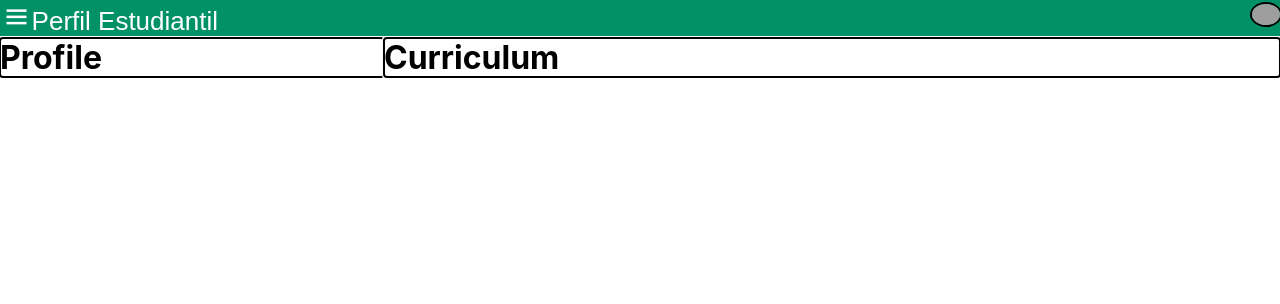
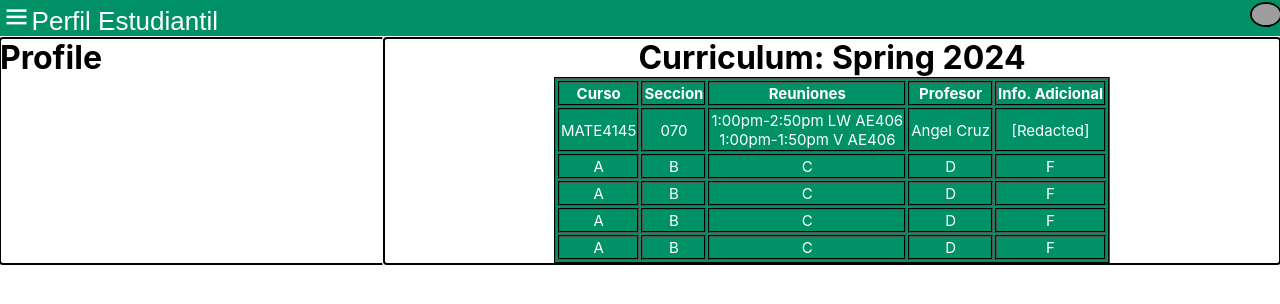
Before and after one commit to uprm-inso4101-2023-2024-s2/semester-project-studentenrollmentsystem, a React (Create React App) app: page / in a window 1280 px wide. Shown: the top 304 px of the page. Built offline with nearby package versions, Linux system fonts and the light colour scheme; grey boxes are pictures that could not be loaded.

Commit message:
Progress

```diff
--- a/src/components/courseTable.js
+++ b/src/components/courseTable.js
@@ -1,9 +1,57 @@
 import React from "react";
 import styles from "../styles/components/courseTable.module.scss";
 
-export default function courseTable()
+export default function Coursetable()
 {
     return(
-    <h1>A</h1>
+        <table className={styles.Coursetable}>
+        <tr>
+            <th>Curso</th>
+            <th>Seccion</th>
+            <th>Reuniones</th>
+            <th>Profesor</th>
+            <th>Info. Adicional</th>
+        </tr>
+        <tr>
+            <td>MATE4145</td>
+            <td>070</td>
+            <td>
+                1:00pm-2:50pm LW AE406
+                <br/>1:00pm-1:50pm V AE406
+            </td>
+            <td>
+                Angel Cruz
+            </td>
+            <td>[Redacted]</td>
+        </tr>
+        <tr>
+            <td>A</td>
+            <td>B</td>
+            <td>C</td>
+            <td>D</td>
+            <td>F</td>
+        </tr>
+        <tr>
+            <td>A</td>
+            <td>B</td>
+            <td>C</td>
+            <td>D</td>
+            <td>F</td>
+        </tr>
+        <tr>
+            <td>A</td>
+            <td>B</td>
+            <td>C</td>
+            <td>D</td>
+            <td>F</td>
+        </tr>
+        <tr>
+            <td>A</td>
+            <td>B</td>
+            <td>C</td>
+            <td>D</td>
+            <td>F</td>
+        </tr>
+        </table>
     );
 }
--- a/src/pages/studentPage.js
+++ b/src/pages/studentPage.js
@@ -1,6 +1,6 @@
 import React from "react";
 import "../styles/pages/studentPage.css"
-import courseTable from "../components/courseTable";
+import Coursetable from "../components/courseTable";
 
 function StudentPage() {
   return (
@@ -26,7 +26,8 @@ function StudentPage() {
           <h1>Profile</h1>
         </div>
         <div className="curriculum-side">
-          <h1>Curriculum</h1>
+          <h1>Curriculum: Spring 2024</h1>
+          <Coursetable></Coursetable>
         </div>
       </div>
     </>
--- a/src/styles/components/courseTable.module.scss
+++ b/src/styles/components/courseTable.module.scss
@@ -0,0 +1,10 @@
+.Coursetable, tr, th, td
+{
+    border: 1px solid black;
+    font-size:15px;
+    color:white;
+    background-color: rgb(0, 146, 102);
+    border-width: 2px;
+    border-style:groove;
+    margin: auto;
+}
--- a/src/styles/pages/studentPage.css
+++ b/src/styles/pages/studentPage.css
@@ -36,11 +36,6 @@
   cursor: pointer;
   transition: all ease 0.35s;
   float:right;
-}
-
-.topbar #btn1:hover
-{
-  /* color:black; */
 }
 
 .btntitle
@@ -89,4 +84,5 @@
 {
   flex: 70%;
   outline: auto;
+  text-align: center;
 }
```
